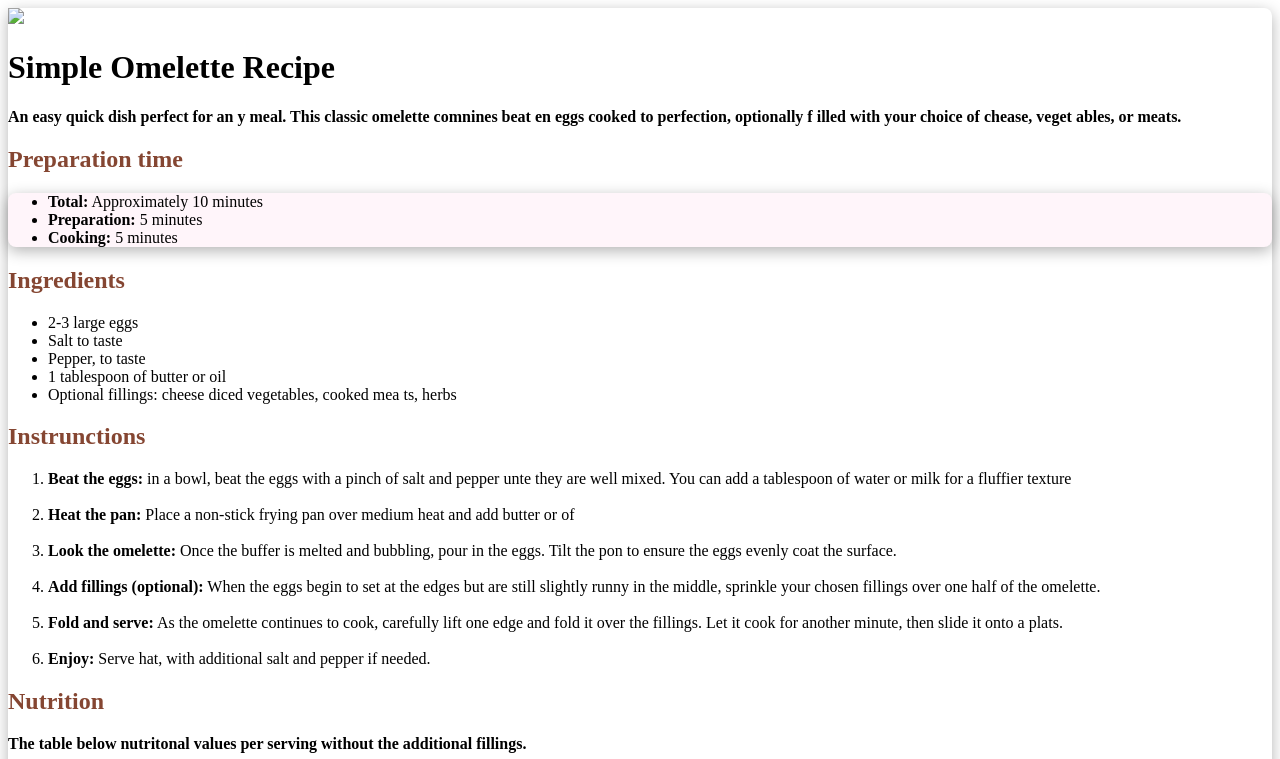
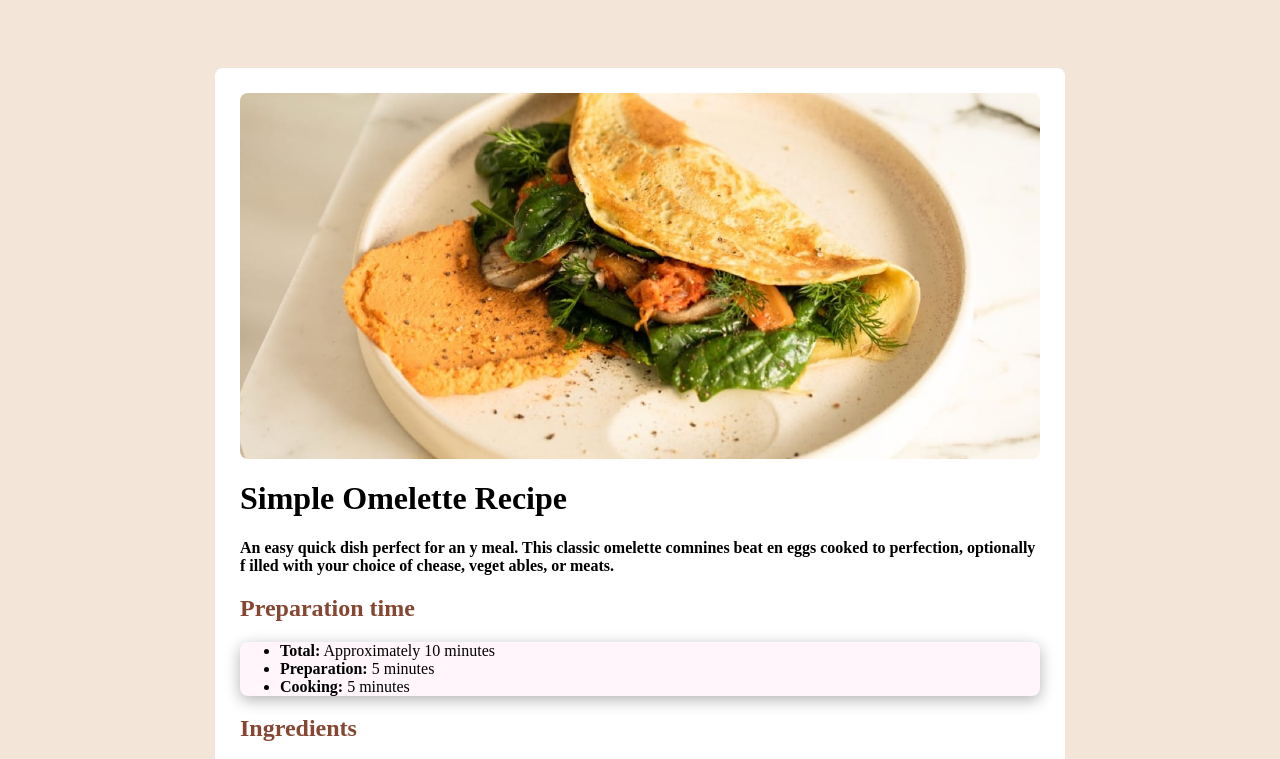
Before and after one commit to MuriloP14/frontendmentor-project01, a plain HTML site: page index.html in a window 1280 px wide. Shown: the top 759 px of the page. Drawn offline with Linux system fonts and the light colour scheme.

Commit message:
Add files via upload

```diff
--- a/index.html
+++ b/index.html
@@ -6,7 +6,8 @@
 		<link rel="stylesheet"href="style.css">
 	</head>
 	<body>
-		<img src="assets/imagens/image-omellete.jpeg">
+		<div class="container">
+			<img src="assets/images/image-omelette.jpeg">
 		<h1>Simple Omelette Recipe</h1>
 		<h3>An easy quick dish perfect for an
 			y meal. This classic omelette comnines beat
@@ -77,5 +78,6 @@
 				<td>Fat</td>
 				<td>22g</td>
 		</table>
+		</div>
 	</body>
 </html>
--- a/style.css
+++ b/style.css
@@ -1,18 +1,25 @@
 body {
-    background-color: hsl(330, 100%, 98%);
-    box-shadow: 0px 4px 15px rgba(0, 0, 0, 0.3);
-    background-color: white;
-    border-radius: 8px;
-}
-h1 {
-    text-decoration: center;
-
+    background-color: hsl(30, 54%, 90%);
+    display: flex;
+    justify-content: center;
+    align-items: flex-start;
+    height: 100vh;
+    padding: 40px 0;
 }
 h2 {
     color: hsl(14, 45%, 36%);
 }
 h3 {
     font-size: 16px;
+}
+.container {
+    margin: 20px 0;
+    width: 80%;
+    max-width: 800px;
+    padding: 25px;
+    box-shadow: 0 0 10px rgba (0,0 0 0.1 );
+    border-radius: 8px;
+    background: rgb(255, 255, 255);
 }
 .preparation{
     box-shadow: 0px 4px 15px rgba(0, 0, 0, 0.3);
@@ -22,3 +29,10 @@ h3 {
 .ingredients {
     font-size: 16px;
 }
+img{
+   display:block;
+   margin: 0 auto;
+   max-width: 100%;
+   height: auto;
+   border-radius: 8px;
+}
```
